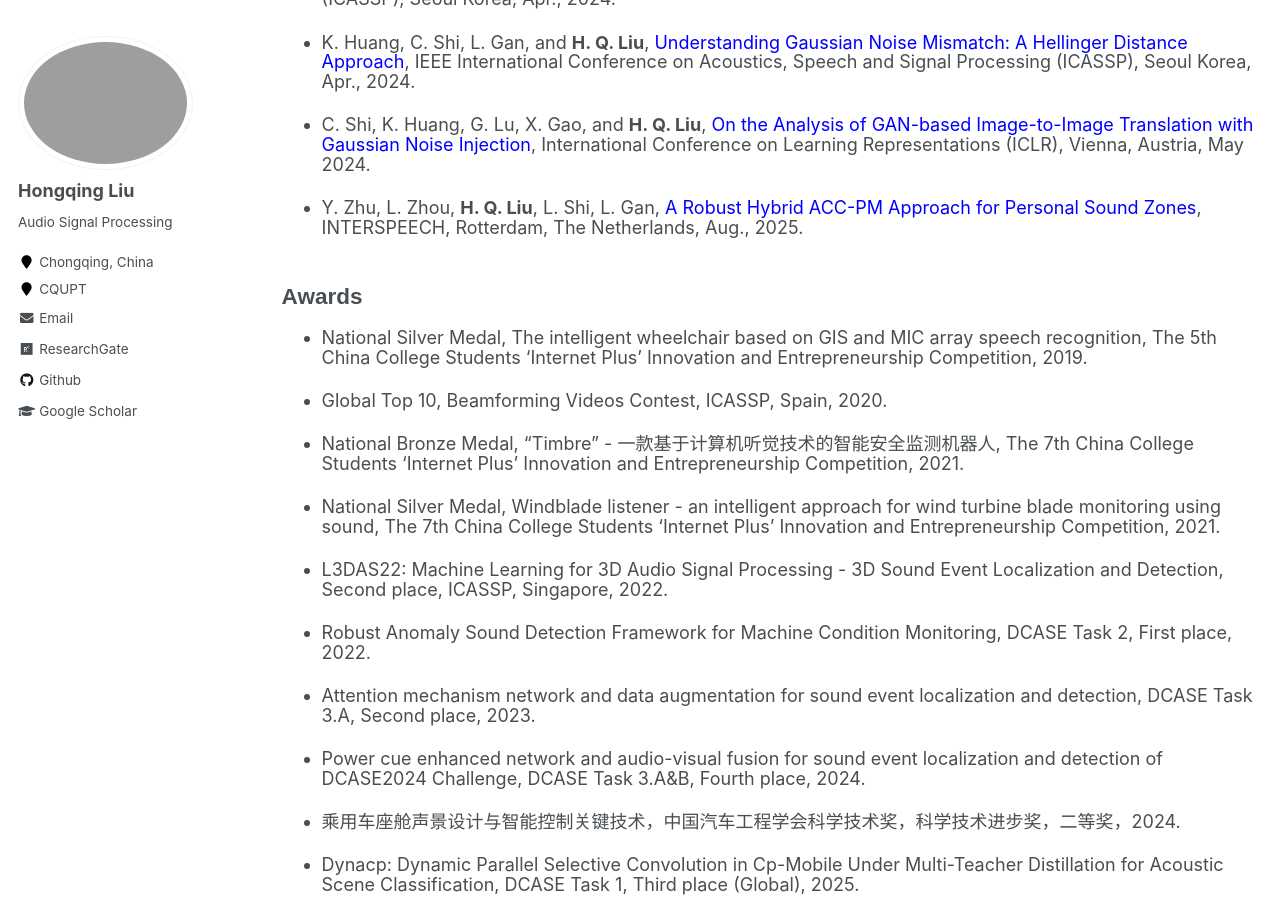
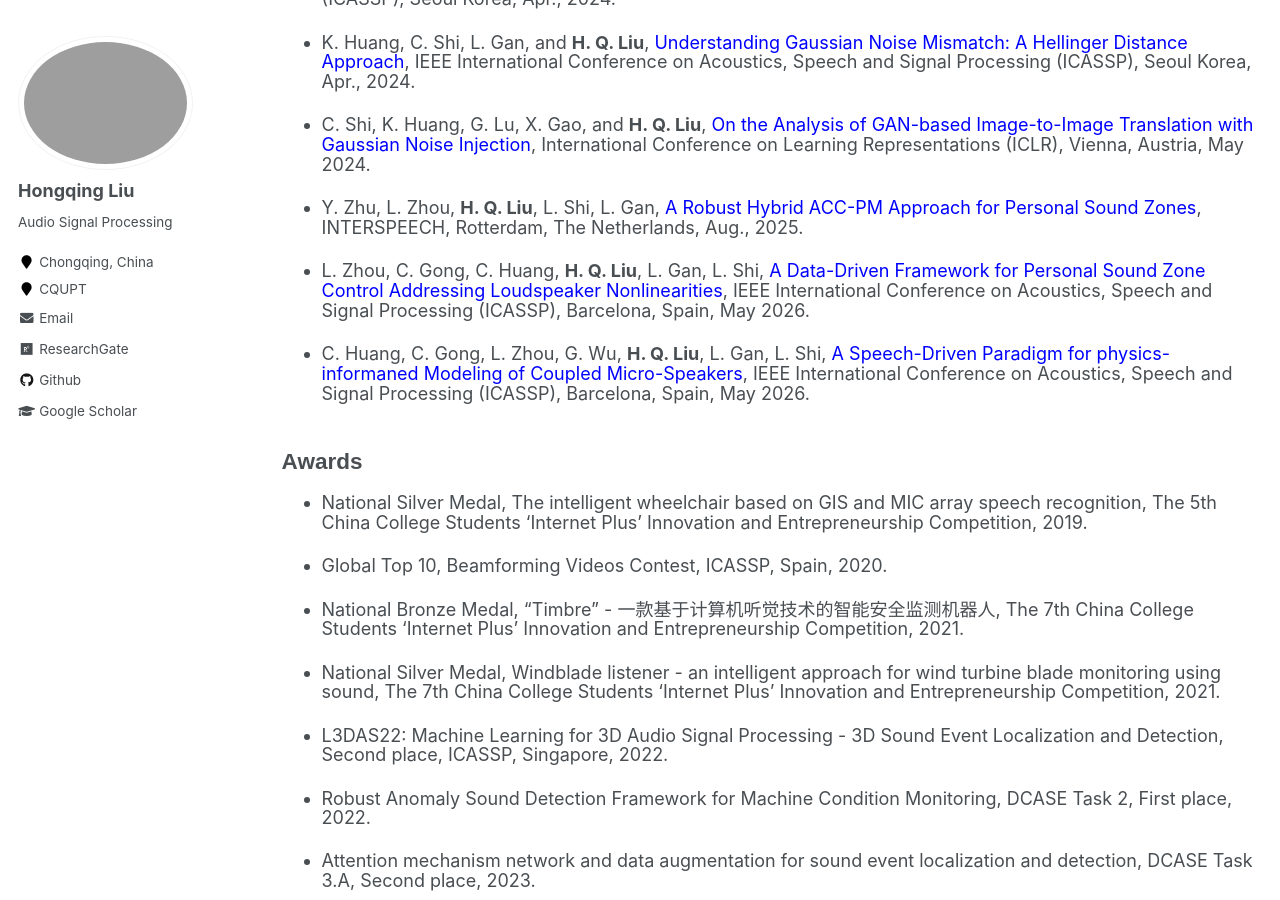
Before and after one commit to hong-qing-liu/english-hong-qing-liu.github.io, a Jekyll site: the page built from _pages/publications.md, in a window 1280 px wide and 900 px high, scrolled down 2365 px. Built offline with Jekyll 4.4.1, drawn with Linux system fonts in a browser that asks for light colours.

Commit message:
Add new publications to the list

```diff
--- a/_pages/publications.md
+++ b/_pages/publications.md
@@ -74,6 +74,10 @@ author_profile: true
 
 -  Y. Zhu, L. Zhou, <strong>H. Q. Liu</strong>, L. Shi, L. Gan, <span style="color: blue;">A Robust Hybrid ACC-PM Approach for Personal Sound Zones</span>, INTERSPEECH, Rotterdam, The Netherlands, Aug., 2025.
 
+- L. Zhou, C. Gong, C. Huang, <strong>H. Q. Liu</strong>, L. Gan, L. Shi, <span style="color: blue;">A Data-Driven Framework for Personal Sound Zone Control Addressing Loudspeaker Nonlinearities</span>, IEEE International Conference on Acoustics, Speech and Signal Processing (ICASSP), Barcelona, Spain, May 2026.
+
+- C. Huang, C. Gong, L. Zhou, G. Wu, <strong>H. Q. Liu</strong>, L. Gan, L. Shi, <span style="color: blue;">A Speech-Driven Paradigm for physics-informaned Modeling of Coupled Micro-Speakers</span>, IEEE International Conference on Acoustics, Speech and Signal Processing (ICASSP), Barcelona, Spain, May 2026.
+
 ## Awards
 - National Silver Medal, The intelligent wheelchair based on GIS and MIC array speech recognition, The 5th China College Students 'Internet Plus' Innovation and Entrepreneurship Competition, 2019.
 
```
